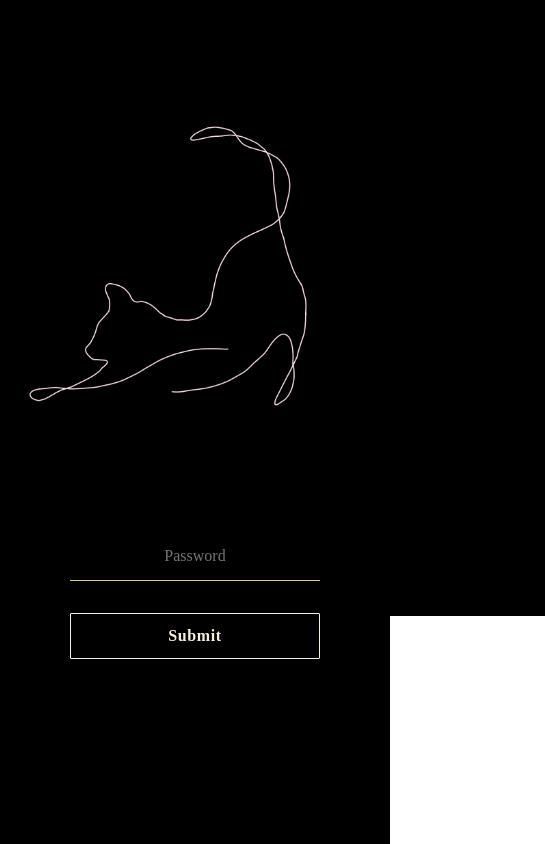
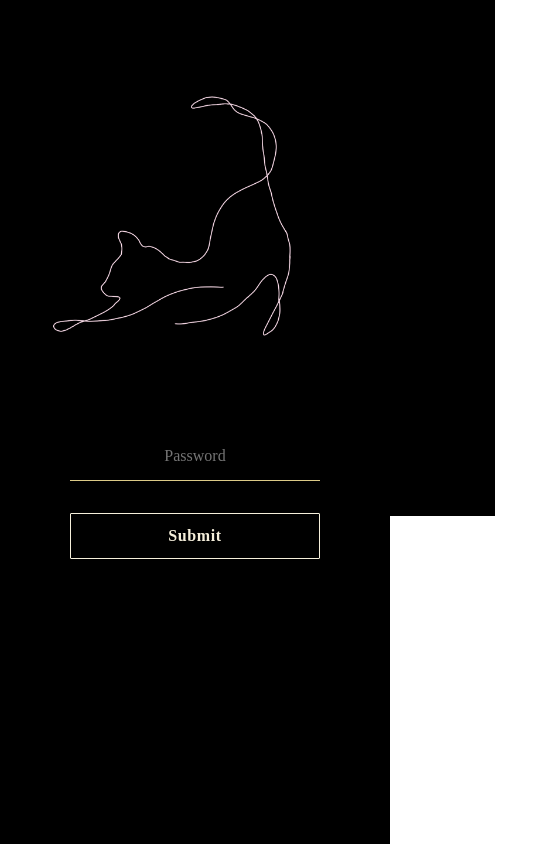
Before and after one commit to kamalmango/feline-productions, a React (Create React App) app: page / in a window 390 px wide. Shown: the whole page, 545 px wide, since content can reach past the window. Built offline with nearby package versions, Linux system fonts and the light colour scheme; a web font is replaced by a local one.

Commit message:
make logo mobile friendly

```diff
--- a/src/App.css
+++ b/src/App.css
@@ -8,8 +8,8 @@
 }
 
 .logo {
-  height: 700px;
-  width: 700px;
+  height: 750px;
+  width: 750px;
 
   position: relative;
   top: -10%;
@@ -78,4 +78,9 @@
   .button {
     width: 250px;
   }
+
+  .logo {
+    height: 600px;
+    width: 600px;
+  }
 }
```
